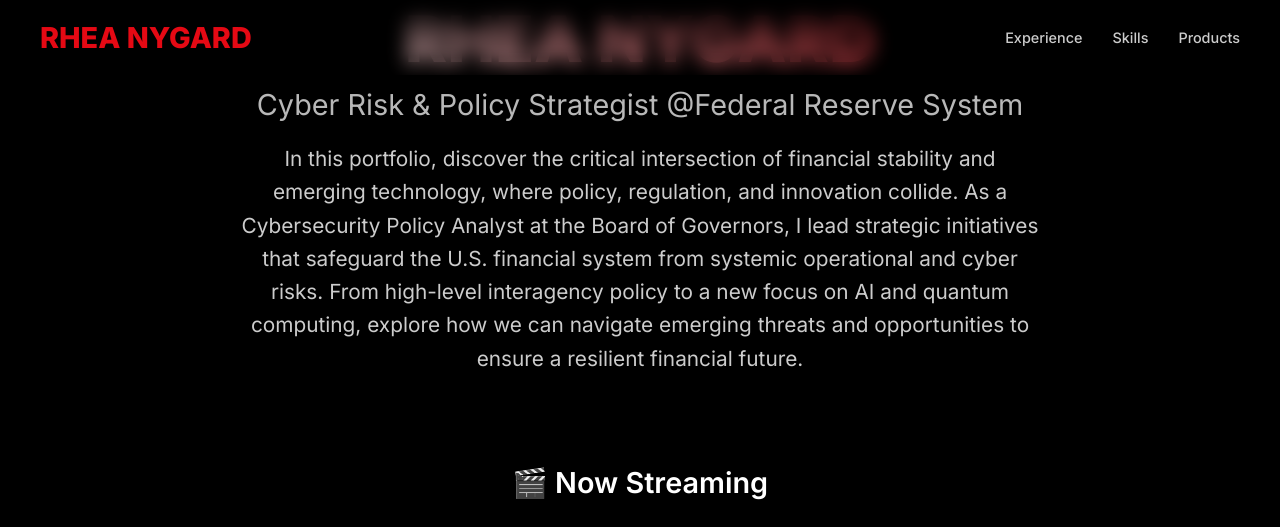
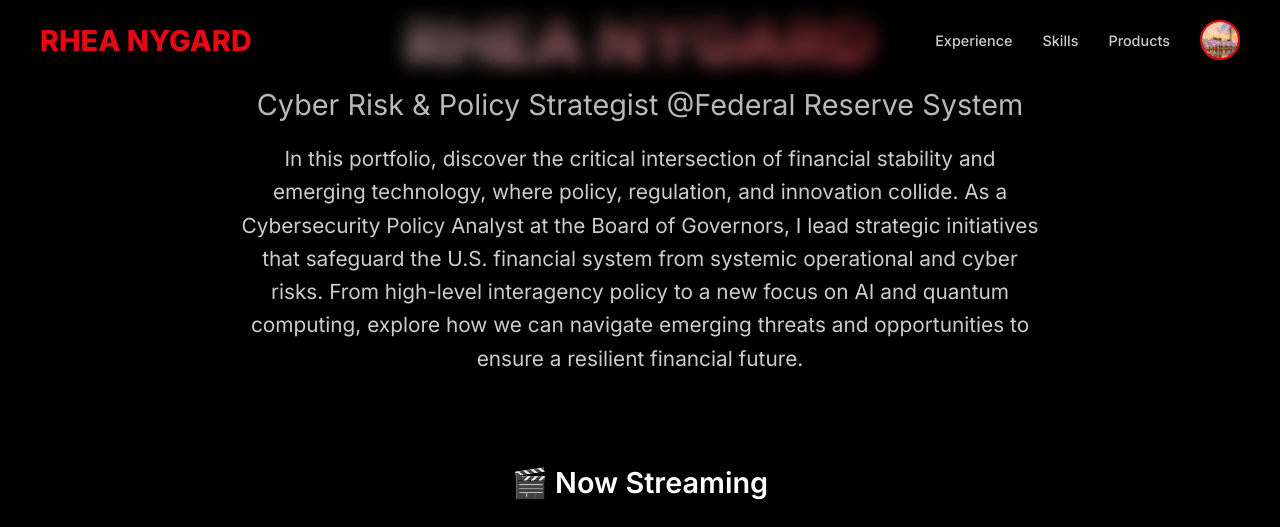
Before and after one commit to rheacisa/cv-flix, a plain HTML site: page index.html in a window 1280 px wide. Shown: the top 527 px of the page. Drawn offline with Linux system fonts and the light colour scheme.

Commit message:
change profile pic

```diff
--- a/index.html
+++ b/index.html
@@ -69,6 +69,13 @@
             color: #e50914;
         }
 
+        .profile-pic {
+            width: 40px;
+            height: 40px;
+            border-radius: 50%;
+            border: 2px solid #e50914;
+            object-fit: cover;
+        }
 
 
         .hero-section {
@@ -557,6 +564,7 @@
         <a href="#experience" class="nav-item">Experience</a>
         <a href="#skills" class="nav-item">Skills</a>
         <a href="#projects" class="nav-item">Products</a>
+        <img src="cherry blossom.jpg" alt="Profile" class="profile-pic">
     </nav>
 </header>
 
```
